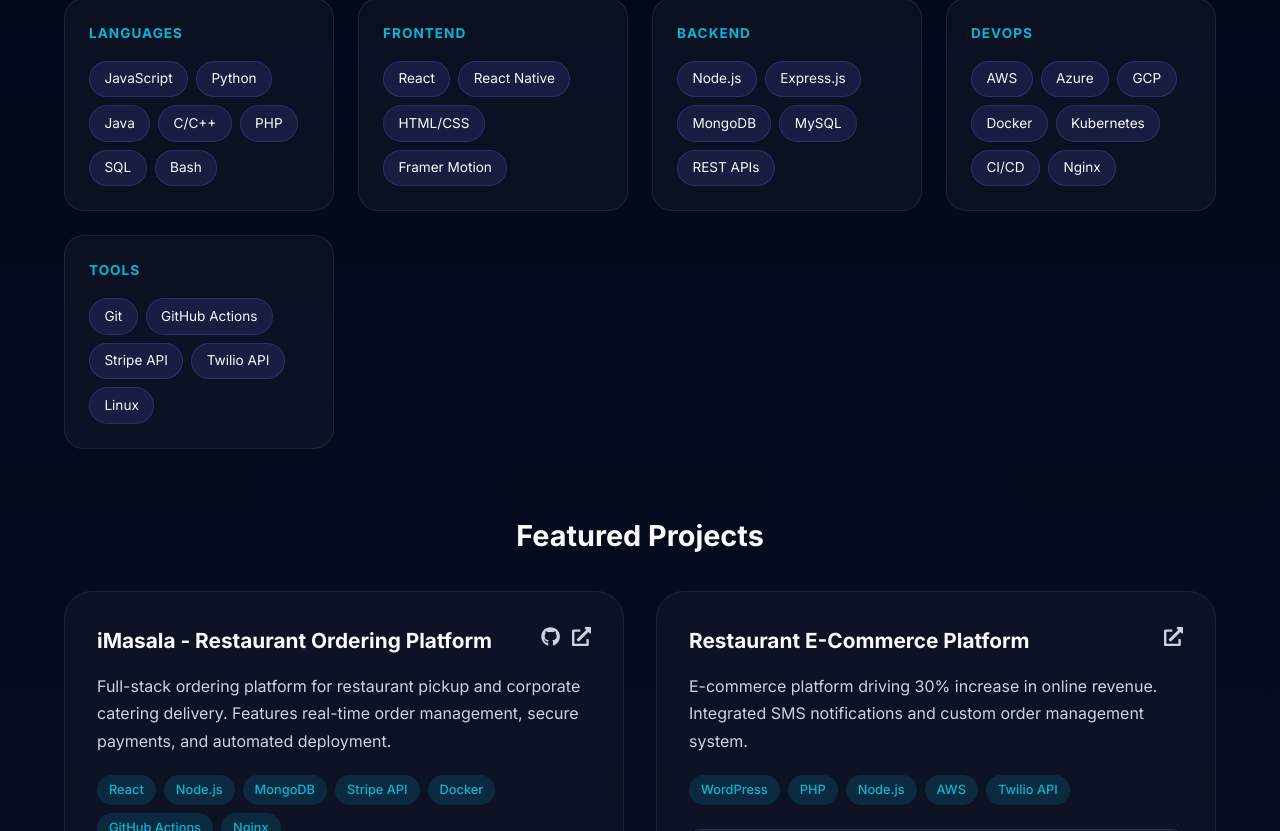
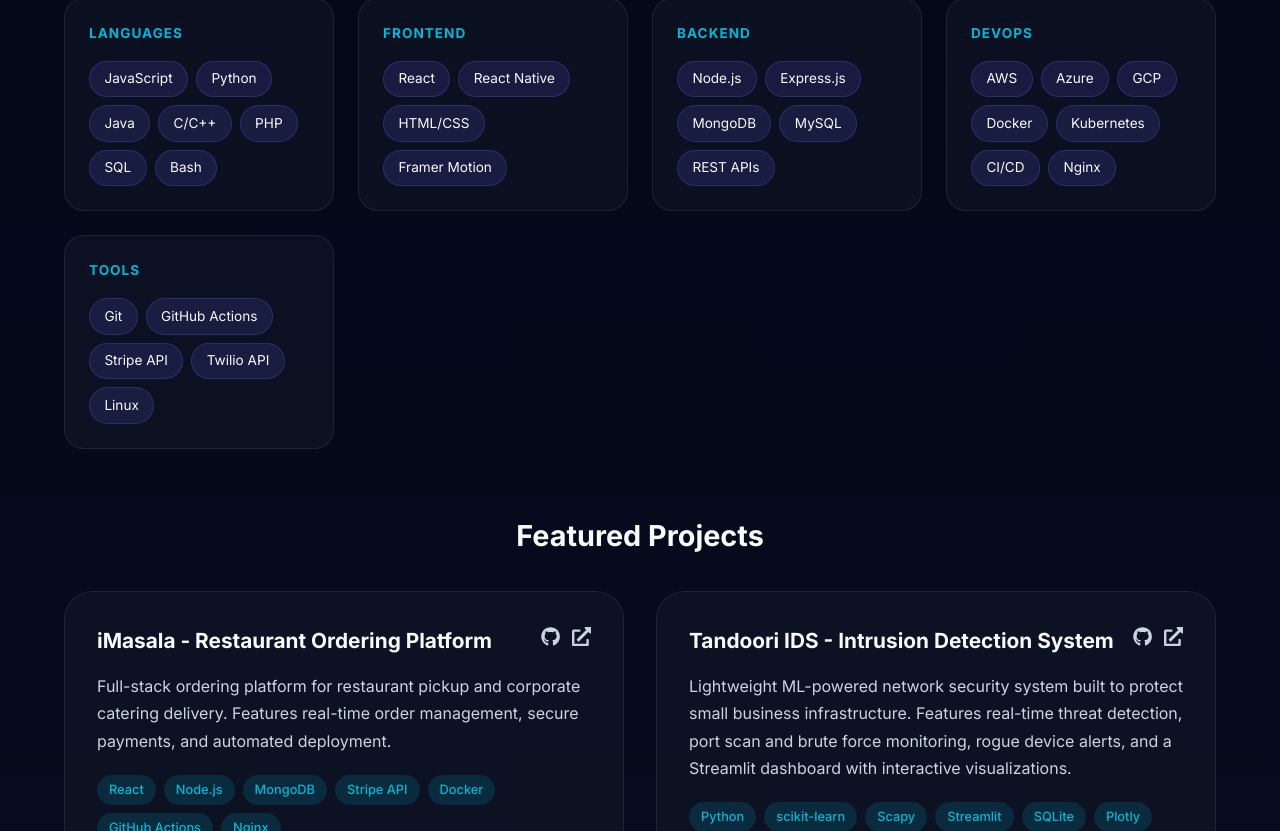
Before and after one commit to niraj411/raj-gautam-portfolio, a React (Create React App) app: page / in a window 1280 px wide. Shown: the part 1969-2800 px from the top of the page. Built offline with nearby package versions, Linux system fonts and the light colour scheme.

Commit message:
updated portfolio with new IDS

```diff
--- a/src/App.js
+++ b/src/App.js
@@ -347,6 +347,13 @@
       github: "https://github.com/niraj411/iMasala-v2",
       description: "Full-stack ordering platform for restaurant pickup and corporate catering delivery. Features real-time order management, secure payments, and automated deployment.",
       tech: ["React", "Node.js", "MongoDB", "Stripe API", "Docker", "GitHub Actions", "Nginx"]
+    },
+    {
+      title: "Tandoori IDS - Intrusion Detection System",
+      url: "https://github.com/niraj411/tandoori-ids",
+      github: "https://github.com/niraj411/tandoori-ids",
+      description: "Lightweight ML-powered network security system built to protect small business infrastructure. Features real-time threat detection, port scan and brute force monitoring, rogue device alerts, and a Streamlit dashboard with interactive visualizations.",
+      tech: ["Python", "scikit-learn", "Scapy", "Streamlit", "SQLite", "Plotly", "NetworkX"]
     },
     {
       title: "Restaurant E-Commerce Platform",
```
Also changed, not shown: 1 other file (tests, documents, lock files or other folders).
